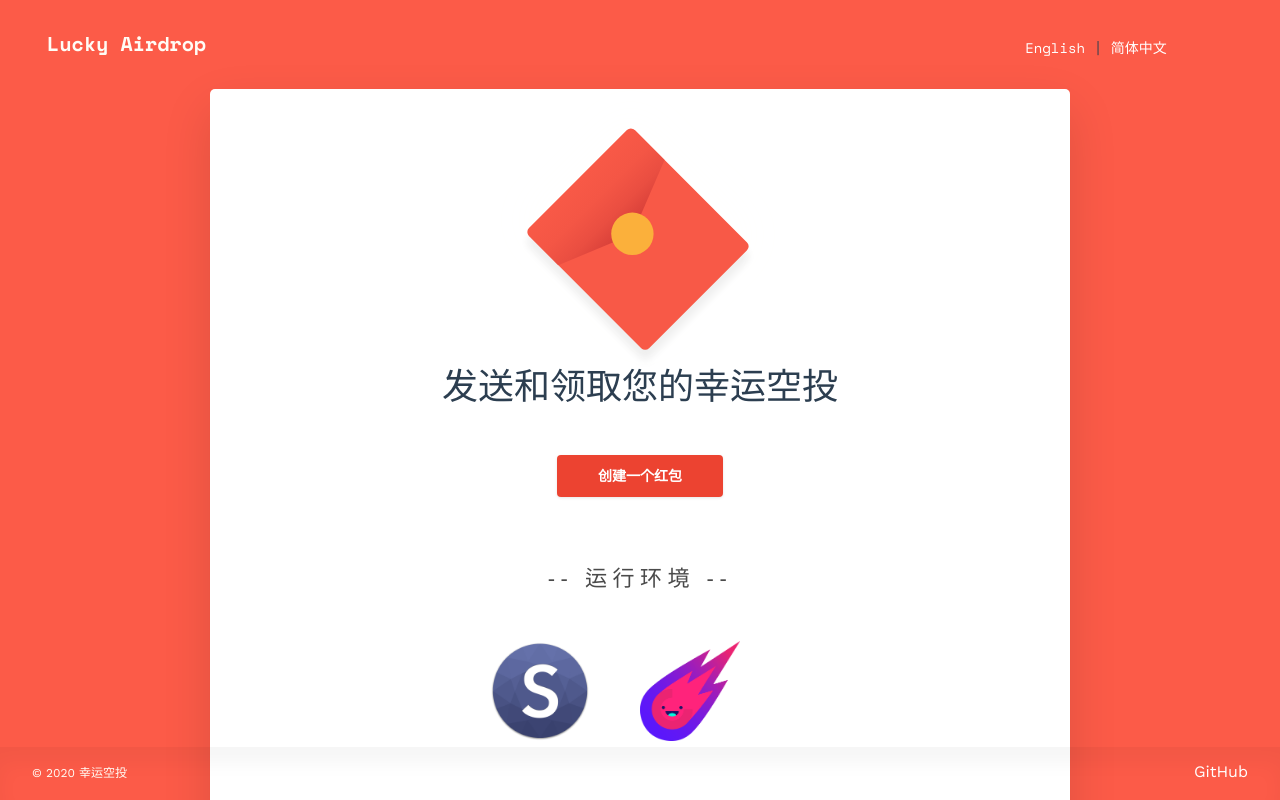
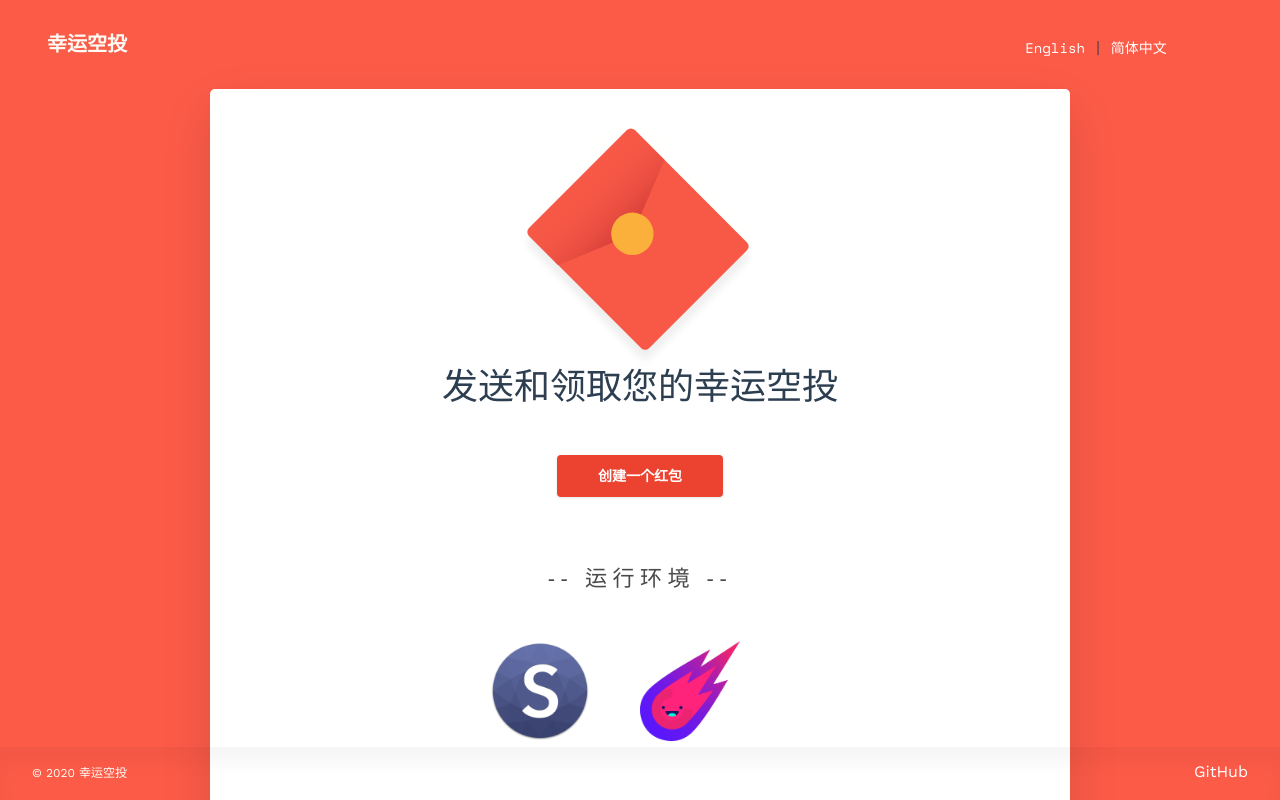
Before and after one commit to bc66/lucky-airdrop, a Vue app: page /claim/1/1 in a window 1280 px wide. Shown: the top 800 px of the page. Built offline with nearby package versions, Linux system fonts and the light colour scheme; what vue-clipboard2 would draw is missing.

Commit message:
update locale

```diff
--- a/src/locale/lang/en-US.js
+++ b/src/locale/lang/en-US.js
@@ -54,7 +54,8 @@ export default {
     from: {label: 'From', placeholder: 'Anonymous'},
     fee: 'fee',
     fee_hint: 'This is used to pay for the transaction fee when your recipient claims the envelope.',
-    btn_text: 'Create',
+    create_btn_text: 'Create',
+    creating_btn_text: 'Creating...'
   },
   license: 'You understand that you are using free software, provided under MIT License, at your own risk.',
   claim: {
--- a/src/views/Create.vue
+++ b/src/views/Create.vue
@@ -138,7 +138,7 @@
               </div>
 
               <div class='envelope--buttons'>
-                <button :disabled="isCreating" class='btn btn-create' @click='createEnvelope()'>{{isCreating ? $t("create.create_btn_text") + counter : $t("create.create_btn_text") }}</button>
+                <button :disabled="isCreating" class='btn btn-create' @click='createEnvelope()'>{{isCreating ? $t("create.creating_btn_text") + counter : $t("create.create_btn_text") }}</button>
               </div>
 
               <div class="envelope--input--disclaimer"><p><span>{{ $t("license") }}</span></p></div>
--- a/src/views/Home.vue
+++ b/src/views/Home.vue
@@ -7,7 +7,7 @@
         <div class="container-fluid header">
           <div class="row">
             <div class="col-sm-3 col-xs-6 navbar-header header--logo">
-              <h3><router-link :to="{ name: 'home'}">Lucky Airdrop</router-link></h3>
+              <h3><router-link :to="{ name: 'home'}">{{ $t("app_name") }}</router-link></h3>
             </div>
 
             <div class="col-sm-offset-6 col-sm-3 col-xs-6 navbar-header locale-select">
```
Also changed, not shown: 26 other files (tests, documents, lock files or other folders).
